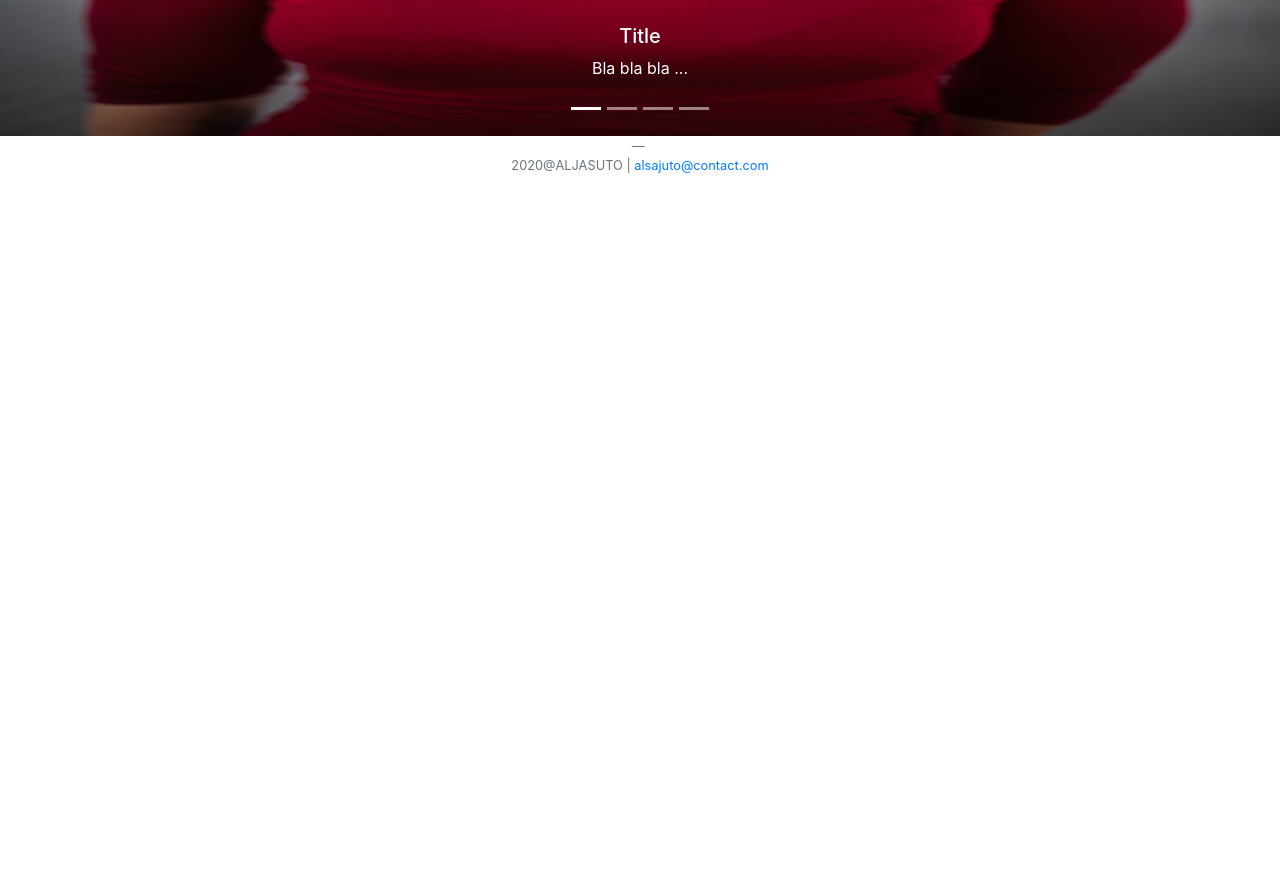
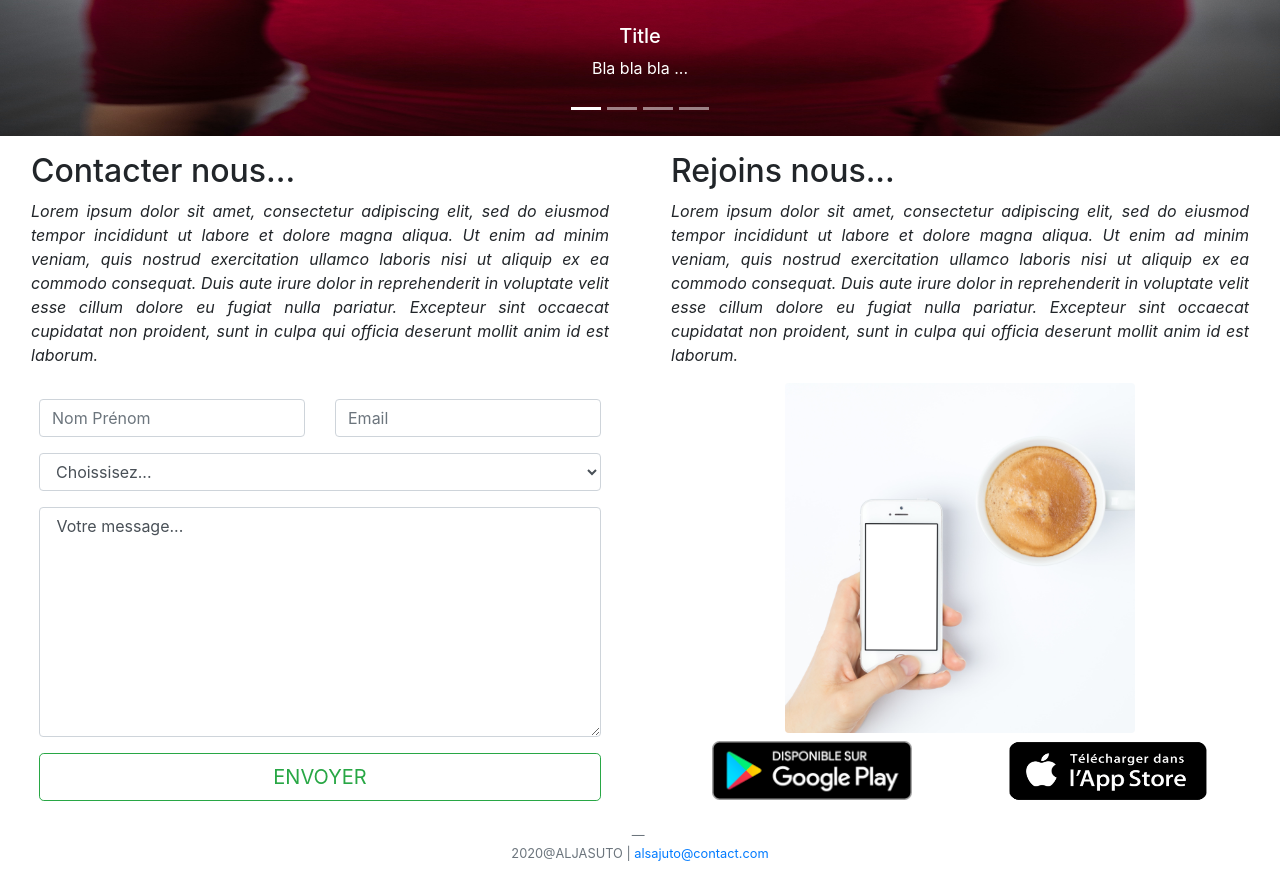
Before and after one commit to DevGaby/LoveOn, a React (Create React App) app in the folder love-on/: page / in a window 1280 px wide. Shown: the part 1460-2339 px from the top of the page. Before the commit the page ends 1651 px from the top, so only its background shows below. Built offline with nearby package versions, Linux system fonts and the light colour scheme.

Commit message:
Contact & download
Create component + minors corrections

```diff
--- a/love-on/src/App.js
+++ b/love-on/src/App.js
@@ -1,5 +1,5 @@
 import React, { Component } from 'react';
-import { Header, Footer, Description, Coaching, ListStories} from './components';
+import { Header, Footer, Description, Coaching, ListStories, Contact, Download} from './components';
 
 class App extends Component {
   render() {
@@ -10,7 +10,11 @@ class App extends Component {
         <Description />
         <Coaching />
         <ListStories />
-       </div>
+        <div className="d-flex flex-row">
+          <Contact />
+          <Download />
+        </div>
+      </div>
        <Footer />
      </div>
     )
--- a/love-on/src/components/coaching/coaching.js
+++ b/love-on/src/components/coaching/coaching.js
@@ -4,7 +4,6 @@ export default class Coaching extends Component {
     render(){
         return (
             <div className="description d-flex flex-row p-2 m-2 text-justify">
-
                 <div className="col-4">
                 <div className="card" >
                     <img className="card-img-top" style={{ width: 350,height: 500}} src={ couple } alt="logo"/>
--- a/love-on/src/components/contact/contact.js
+++ b/love-on/src/components/contact/contact.js
@@ -2,6 +2,43 @@ import React, { Component } from 'react';
 
 export default class Contact extends Component {
     render(){
-        return <div> CONTACT </div>
+        return (
+        <div className="description d-flex flex-row p-2 m-2 text-justify">
+            <div className="col">
+                <h2> Contacter nous...</h2>
+                <p><i> Lorem ipsum dolor sit amet, consectetur adipiscing elit, sed do eiusmod tempor incididunt ut labore et dolore magna aliqua.
+                        Ut enim ad minim veniam, quis nostrud exercitation ullamco laboris nisi ut aliquip ex ea commodo consequat.
+                        Duis aute irure dolor in reprehenderit in voluptate velit esse cillum dolore eu fugiat nulla pariatur.
+                        Excepteur sint occaecat cupidatat non proident, sunt in culpa qui officia deserunt mollit anim id est laborum.
+                </i> </p>
+                <form className="pt-2">
+                    <div className="row p-2">
+                        <div className="col">
+                            <input type="text" className="form-control" name="identity" placeholder="Nom Prénom"/>
+                        </div>
+                        <div className="col">
+                            <input type="text" className="form-control" name="mail" placeholder="Email"/>
+                        </div>
+                    </div>
+                    <div className="row p-2">
+                        <div className="col">
+                            <select className="form-control" name="subject">
+                                <option>Choissisez...</option>
+                                <option> 1 </option>
+                                <option> 2 </option>
+                                <option> 3 </option>
+                            </select>
+                        </div>
+                    </div>
+                    <div className="row p-2">
+                        <div className="col"> <textarea className="form-control" name="message" rows="9" cols="60"> Votre message... </textarea> </div>
+                    </div>
+                    <div className="row p-2">
+                        <div className="col"> <button className="col btn btn-outline-success btn-lg content-center" type="submit">ENVOYER</button> </div>
+                    </div>
+                </form>
+            </div>
+        </div>
+        );
     }
 }
--- a/love-on/src/components/download/download.js
+++ b/love-on/src/components/download/download.js
@@ -1,7 +1,32 @@
 import React, { Component } from 'react';
+import android from './../../asset/googlePlay.png';
+import ios from './../../asset/appleStores.png';
+import phone from './../../asset/smartphone.jpg';
 
 export default class Download extends Component {
     render(){
-        return <div> DOWNLOAD </div>
+        return (
+            <div className="description d-flex flex-row p-2 m-2 text-justify">
+            <div className="col">
+                <h2> Rejoins nous...</h2>
+
+                <p><i>
+                Lorem ipsum dolor sit amet, consectetur adipiscing elit, sed do eiusmod tempor incididunt ut labore et dolore magna aliqua.
+                Ut enim ad minim veniam, quis nostrud exercitation ullamco laboris nisi ut aliquip ex ea commodo consequat.
+                Duis aute irure dolor in reprehenderit in voluptate velit esse cillum dolore eu fugiat nulla pariatur.
+                Excepteur sint occaecat cupidatat non proident, sunt in culpa qui officia deserunt mollit anim id est laborum.
+                </i> </p>
+                <img className="card-img-top rounded mx-auto d-block " style={{ width: 350 }} src={phone} alt="logo android"/>
+                <div className="row text-center p-2">
+                    <div className="col">
+                        <img className="card-img-top" style={{ width: 200 }} src={android} alt="logo android"/>
+                    </div>
+                    <div className="col">
+                        <img className="card-img-top" style={{ width: 200, height:60 }} src={ios} alt="logo ios"/>
+                    </div>
+                </div>
+            </div>
+        </div>
+        )
     }
 }
--- a/love-on/src/components/index.js
+++ b/love-on/src/components/index.js
@@ -3,3 +3,5 @@ export { default as Footer } from './footer/footer';
 export { default as Description } from './description/description';
 export { default as Coaching } from './coaching/coaching';
 export { default as ListStories } from './stories/list-stories';
+export { default as Contact } from './contact/contact';
+export { default as Download } from './download/download';
```
Also changed, not shown: love-on/src/asset/smartphone.jpg (added).
